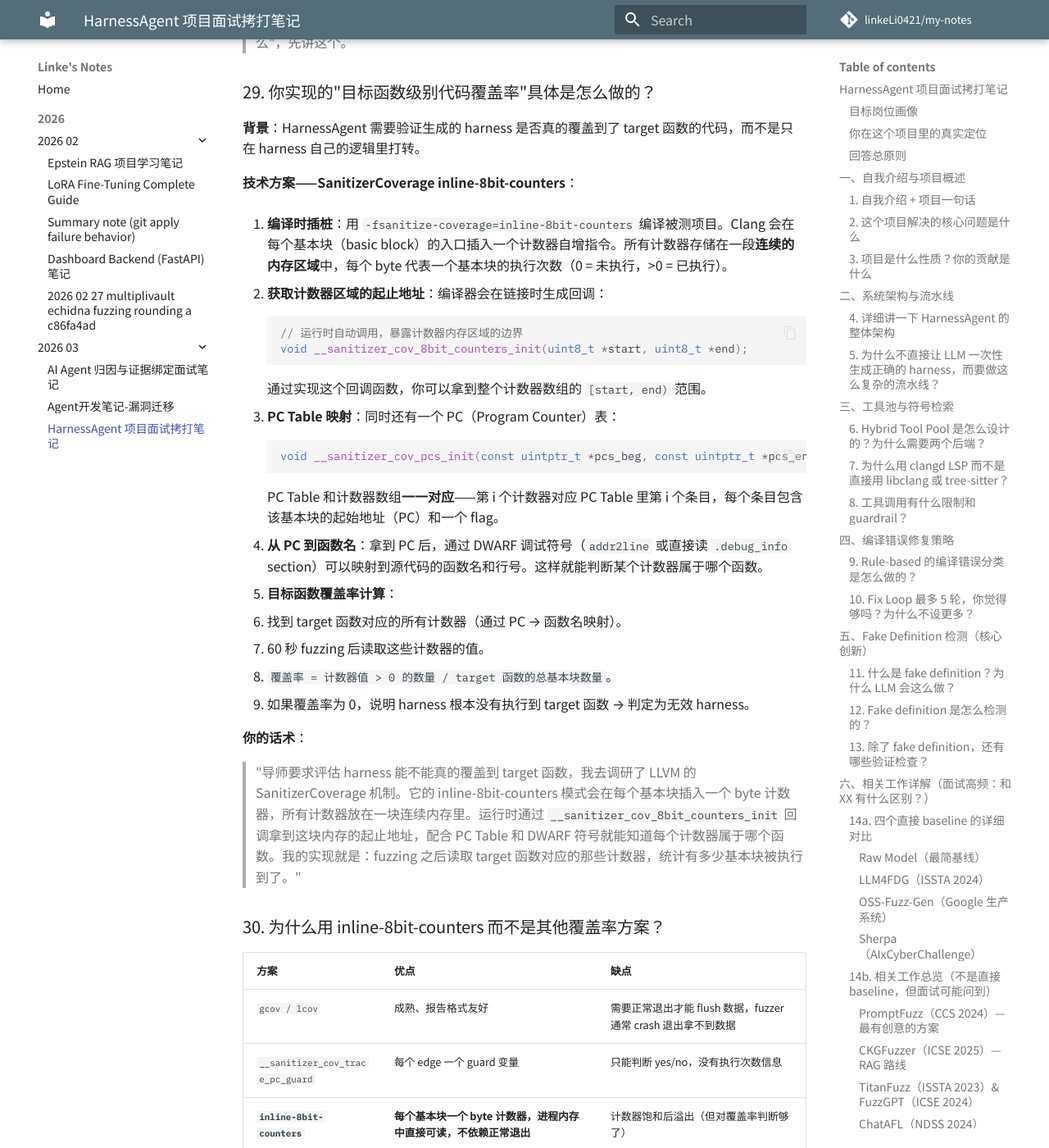
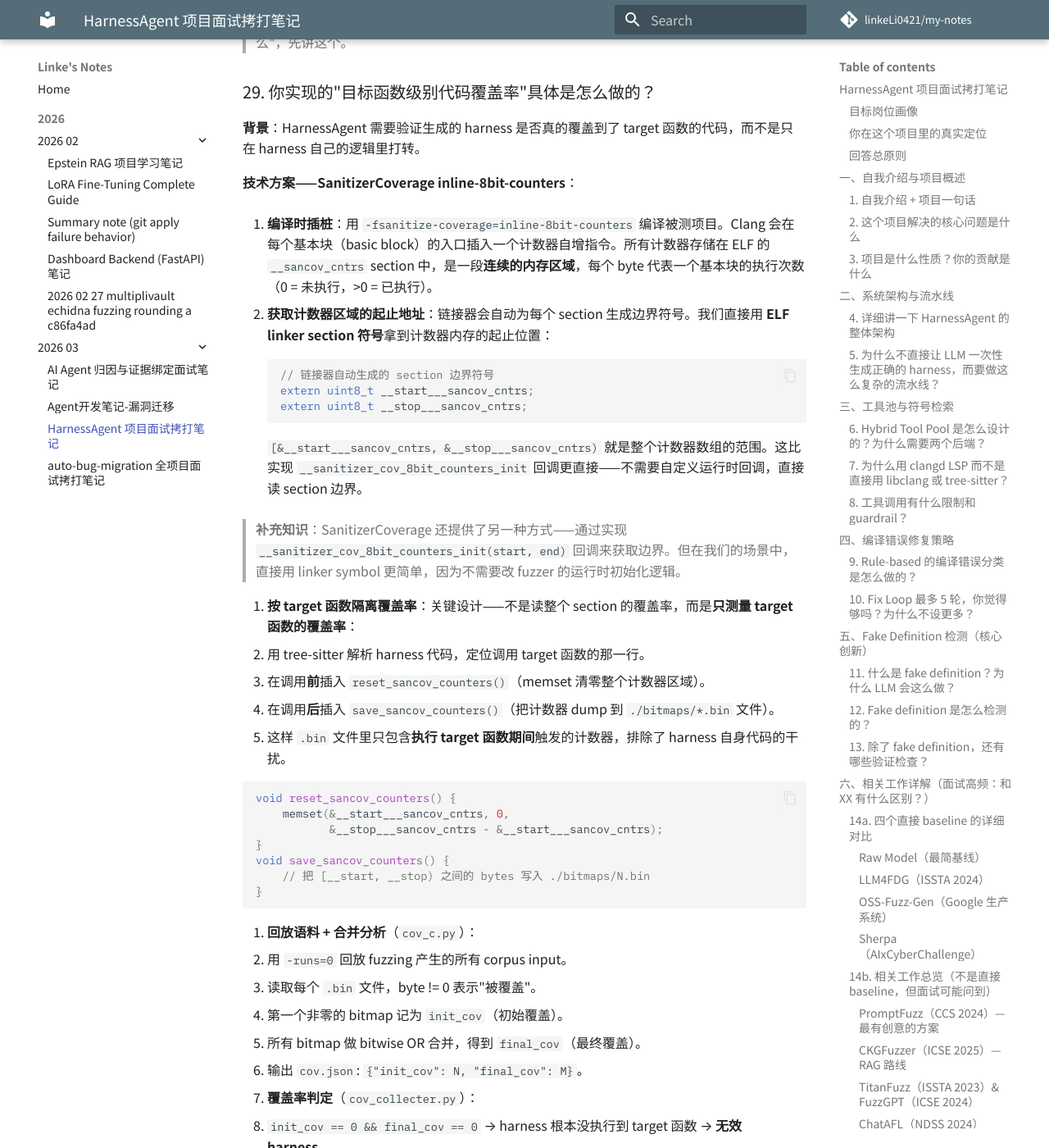
Before and after one commit to linkeLi0421/my-notes, an MkDocs documentation site: the page built from notes/2026/2026-03/2026-03-06-harnessagent-interview-prep.md, in a window 1280 px wide and 1400 px high, scrolled down 13609 px. Shown: the whole window at 82% size. Built offline with MkDocs 1.6.1 and Material for MkDocs 9.7.7, drawn with Linux system fonts in a browser that asks for light colours; comment, search, counter and statistics services are not loaded; some of the changed text lies outside the part shown.

Commit message:
notes: add coverage measurement details and full auto-bug-migration prep
- HarnessAgent: add SanitizerCoverage section (Q29-32), Java/JaCoCo
  coverage (Q29a), detailed related work comparison (Q14a-14c)
- auto-bug-migration: new full-project interview prep covering complete
  pipeline (trace → inject old func → Agent fix → target fuzz → minimize
  → merge), 39 questions across 14 sections

Co-Authored-By: Claude Opus 4.6 <noreply@anthropic.com>

````diff
--- a/notes/2026/2026-03/2026-03-06-harnessagent-interview-prep.md
+++ b/notes/2026/2026-03/2026-03-06-harnessagent-interview-prep.md
@@ -407,31 +407,74 @@ confidence: medium
 
 **技术方案——SanitizerCoverage inline-8bit-counters**：
 
-1. **编译时插桩**：用 `-fsanitize-coverage=inline-8bit-counters` 编译被测项目。Clang 会在每个基本块（basic block）的入口插入一个计数器自增指令。所有计数器存储在一段**连续的内存区域**中，每个 byte 代表一个基本块的执行次数（0 = 未执行，>0 = 已执行）。
+1. **编译时插桩**：用 `-fsanitize-coverage=inline-8bit-counters` 编译被测项目。Clang 会在每个基本块（basic block）的入口插入一个计数器自增指令。所有计数器存储在 ELF 的 `__sancov_cntrs` section 中，是一段**连续的内存区域**，每个 byte 代表一个基本块的执行次数（0 = 未执行，>0 = 已执行）。
 
-2. **获取计数器区域的起止地址**：编译器会在链接时生成回调：
+2. **获取计数器区域的起止地址**：链接器会自动为每个 section 生成边界符号。我们直接用 **ELF linker section 符号**拿到计数器内存的起止位置：
    ```c
-   // 运行时自动调用，暴露计数器内存区域的边界
-   void __sanitizer_cov_8bit_counters_init(uint8_t *start, uint8_t *end);
+   // 链接器自动生成的 section 边界符号
+   extern uint8_t __start___sancov_cntrs;
+   extern uint8_t __stop___sancov_cntrs;
    ```
-   通过实现这个回调函数，你可以拿到整个计数器数组的 `[start, end)` 范围。
+   `[&__start___sancov_cntrs, &__stop___sancov_cntrs)` 就是整个计数器数组的范围。这比实现 `__sanitizer_cov_8bit_counters_init` 回调更直接——不需要自定义运行时回调，直接读 section 边界。
 
-3. **PC Table 映射**：同时还有一个 PC（Program Counter）表：
+   > **补充知识**：SanitizerCoverage 还提供了另一种方式——通过实现 `__sanitizer_cov_8bit_counters_init(start, end)` 回调来获取边界。但在我们的场景中，直接用 linker symbol 更简单，因为不需要改 fuzzer 的运行时初始化逻辑。
+
+3. **按 target 函数隔离覆盖率**：关键设计——不是读整个 section 的覆盖率，而是**只测量 target 函数的覆盖率**：
+   - 用 tree-sitter 解析 harness 代码，定位调用 target 函数的那一行。
+   - 在调用**前**插入 `reset_sancov_counters()`（memset 清零整个计数器区域）。
+   - 在调用**后**插入 `save_sancov_counters()`（把计数器 dump 到 `./bitmaps/*.bin` 文件）。
+   - 这样 `.bin` 文件里只包含**执行 target 函数期间**触发的计数器，排除了 harness 自身代码的干扰。
+
    ```c
-   void __sanitizer_cov_pcs_init(const uintptr_t *pcs_beg, const uintptr_t *pcs_end);
+   void reset_sancov_counters() {
+       memset(&__start___sancov_cntrs, 0,
+              &__stop___sancov_cntrs - &__start___sancov_cntrs);
+   }
+   void save_sancov_counters() {
+       // 把 [__start, __stop) 之间的 bytes 写入 ./bitmaps/N.bin
+   }
    ```
-   PC Table 和计数器数组**一一对应**——第 i 个计数器对应 PC Table 里第 i 个条目，每个条目包含该基本块的起始地址（PC）和一个 flag。
 
-4. **从 PC 到函数名**：拿到 PC 后，通过 DWARF 调试符号（`addr2line` 或直接读 `.debug_info` section）可以映射到源代码的函数名和行号。这样就能判断某个计数器属于哪个函数。
+4. **回放语料 + 合并分析**（`cov_c.py`）：
+   - 用 `-runs=0` 回放 fuzzing 产生的所有 corpus input。
+   - 读取每个 `.bin` 文件，byte != 0 表示"被覆盖"。
+   - 第一个非零的 bitmap 记为 `init_cov`（初始覆盖）。
+   - 所有 bitmap 做 bitwise OR 合并，得到 `final_cov`（最终覆盖）。
+   - 输出 `cov.json`: `{"init_cov": N, "final_cov": M}`。
 
-5. **目标函数覆盖率计算**：
-   - 找到 target 函数对应的所有计数器（通过 PC → 函数名映射）。
-   - 60 秒 fuzzing 后读取这些计数器的值。
-   - `覆盖率 = 计数器值 > 0 的数量 / target 函数的总基本块数量`。
-   - 如果覆盖率为 0，说明 harness 根本没有执行到 target 函数 → 判定为无效 harness。
+5. **覆盖率判定**（`cov_collecter.py`）：
+   - `init_cov == 0 && final_cov == 0` → harness 根本没执行到 target 函数 → **无效 harness**。
+   - `init_cov != 0 && final_cov > init_cov` → fuzzing 过程中发现了新的执行路径 → **有效 harness**。
+   - `init_cov == final_cov` → 覆盖率没增长 → harness 能执行到但 fuzzer 没探索到新路径。
 
 **你的话术**：
-> "导师要求评估 harness 能不能真的覆盖到 target 函数，我去调研了 LLVM 的 SanitizerCoverage 机制。它的 inline-8bit-counters 模式会在每个基本块插入一个 byte 计数器，所有计数器放在一块连续内存里。运行时通过 `__sanitizer_cov_8bit_counters_init` 回调拿到这块内存的起止地址，配合 PC Table 和 DWARF 符号就能知道每个计数器属于哪个函数。我的实现就是：fuzzing 之后读取 target 函数对应的那些计数器，统计有多少基本块被执行到了。"
+> "导师要求评估 harness 能不能真的覆盖到 target 函数。我去调研了 LLVM 的 SanitizerCoverage 机制，它的 inline-8bit-counters 模式会在每个基本块插入一个 byte 计数器，所有计数器放在 ELF 的 `__sancov_cntrs` section 里。我的做法是直接用链接器生成的 section 边界符号 `__start___sancov_cntrs` 和 `__stop___sancov_cntrs` 拿到这块内存的起止地址。然后在 harness 调用 target 函数前清零计数器、调用后 dump 出来，这样就能只看 target 函数执行期间的覆盖情况。最后回放所有 corpus input，合并 bitmap，比较初始覆盖和最终覆盖来判断 harness 是否有效。"
+
+### 29a. Java/JVM 项目的覆盖率方案有什么不同？
+
+C/C++ 用 SanitizerCoverage 是因为 LLVM 插桩天然支持，但 JVM 没有这套机制，所以用了完全不同的方案：
+
+**主方案——JaCoCo 运行时 agent**：
+- 通过反射获取 JaCoCo agent：`org.jacoco.agent.rt.RT.getAgent()`
+- `reset()` → 清零覆盖数据（对应 C 的 `reset_sancov_counters`）
+- `getExecutionData(false)` → 导出覆盖数据的二进制序列化（对应 C 的 `save_sancov_counters`）
+- JaCoCo 的插桩粒度是 **字节码指令级别**（probe 插在每个分支点），比 SanitizerCoverage 的基本块粒度更细
+
+**Fallback——手动 edge 计数器数组**：
+- 如果 JaCoCo agent 不可用（比如 Jazzer 的构建没带 JaCoCo），退化到手动维护 `int[] covEdgeCounters = new int[65536]`
+- 思路和 AFL 的 shared memory 类似：固定大小的计数器数组，由 harness 代码自己维护
+- 精度不如 JaCoCo，但保证有数据可读
+
+**后续流程一致**：dump 到 `./bitmaps/*.bin` → `cov_jvm.py` 回放语料、合并 bitmap → 输出 `cov.json`，判定逻辑和 C/C++ 完全相同。
+
+| | C/C++ | Java/JVM |
+|---|---|---|
+| 插桩机制 | LLVM SanitizerCoverage (编译时) | JaCoCo agent (运行时字节码改写) |
+| 计数器位置 | ELF `__sancov_cntrs` section | JaCoCo 内部数据结构 / `int[65536]` fallback |
+| 起止地址获取 | `__start___sancov_cntrs` / `__stop___sancov_cntrs` | `RT.getAgent().getExecutionData()` |
+| 清零方式 | `memset` section | `RT.getAgent().reset()` |
+
+**面试加分点**：如果被问"你这个方案能支持其他语言吗"，可以说"Java 我们已经做了——用 JaCoCo 替代 SanitizerCoverage，核心的'调用前清零 + 调用后 dump + 回放合并'框架是语言无关的，只需要替换插桩后端"。
 
 ### 30. 为什么用 inline-8bit-counters 而不是其他覆盖率方案？
 
@@ -442,7 +485,7 @@ confidence: medium
 | **`inline-8bit-counters`** | **每个基本块一个 byte 计数器，进程内存中直接可读，不依赖正常退出** | 计数器饱和后溢出（但对覆盖率判断够了） |
 | `AFL-style shared memory` | 和 AFL/AFL++ 兼容 | 是 edge coverage 而非 block coverage，且共享内存需要额外 IPC |
 
-关键优势：**libFuzzer 原生支持 inline-8bit-counters**，OSS-Fuzz 的标准编译流程默认就启用它，不需要额外改构建脚本。而且计数器在进程地址空间内，可以在 fuzzing 运行中实时读取，不需要等进程退出。
+关键优势：**libFuzzer 原生支持 inline-8bit-counters**，OSS-Fuzz 的标准编译流程默认就启用它，不需要额外改构建脚本。而且计数器在进程地址空间内，通过 linker section 符号可以直接读写，不需要等进程退出。配合"调用前清零 + 调用后 dump"的设计，可以精确隔离 target 函数的覆盖率，排除 harness 自身代码的噪音。
 
 ### 31. 面试官追问："你说每一位代表一个函数有没有被访问"——准确说应该是什么？
 
@@ -450,8 +493,8 @@ confidence: medium
 
 准确描述：**每个 byte（不是 bit）代表一个基本块（不是函数）的执行计数**。一个函数通常包含多个基本块（if/else 分支、循环体、异常处理各自是独立的基本块）。所以：
 - 一个函数 → 多个基本块 → 多个计数器 byte。
-- 要算函数级覆盖率，需要先通过 PC Table + DWARF 找出属于该函数的所有计数器，再统计其中有多少 > 0。
-- 如果只关心"函数有没有被调用"（call coverage），看任意一个计数器 > 0 即可；如果要算分支覆盖率（branch coverage），就要看所有计数器。
+- 我们的实现不需要区分"哪些 byte 属于哪个函数"——因为在调用 target 函数前清零了**整个** section，调用后 dump 出来的非零 byte 就是 target 函数（及其调用链）执行到的基本块。这比用 PC Table + DWARF 做映射更简单直接。
+- `init_cov` 是第一个 corpus input 的覆盖，`final_cov` 是所有 input 合并后的覆盖。`final_cov > init_cov` 说明 fuzzer 在探索新路径。
 
 ### 32. Fuzzing 运行和漏洞报告检查你是怎么做的？
 
````
Also changed, not shown: notes/2026/2026-03/2026-03-10-auto-bug-migration-full-project.md (added, +566 -0 lines).
